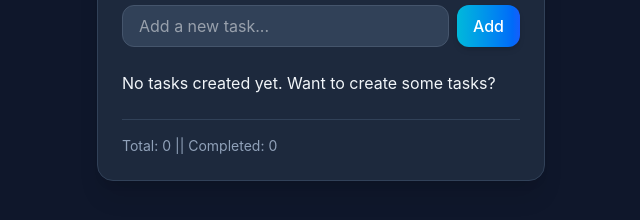
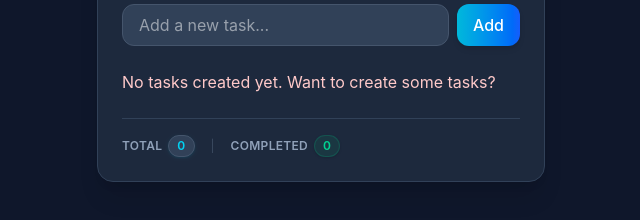
Before and after one commit to arafat-yasin-2413/todo-app, a website built with Vite: page index.html in a window 1280 px wide. Shown: the part 350-570 px from the top of the page, without its empty margins (319-959 px from the left). Built offline with nearby package versions, Linux system fonts and the light colour scheme.

Commit message:
style changes in showing todo stats

```diff
--- a/index.html
+++ b/index.html
@@ -42,10 +42,13 @@
             <!-- Todo Stats -->
             <div
                 class="mt-6 pt-4 border-t border-slate-700 flex justify-between items-center text-sm text-slate-400">
-                <span id="todo-stats">Total: 0 | Completed: 0</span>
+
+                <!-- dynamic todo stats will come from main.ts -->
+                <span id="todo-stats"></span>
+
                 <button
                     id="clear-completed"
-                    class="hover:text-red-400 transition-colors hidden border p-2 rounded cursor-pointer">
+                    class="hover:text-red-300 transition-colors hidden border p-2 rounded cursor-pointer">
                     Clear Completed
                 </button>
             </div>
--- a/src/main.ts
+++ b/src/main.ts
@@ -31,7 +31,25 @@ const updateStats = (): void => {
         (todo) => todo.completed === true,
     ).length;
 
-    todoStats.textContent = `Total: ${totalTodos} || Completed: ${completedTodos} `;
+    // todoStats.textContent = `Total: ${totalTodos} || Completed: ${completedTodos} `;
+
+    todoStats.innerHTML = `
+        <div class="flex items-center gap-4 text-xs font-semibold tracking-wide uppercase">
+            <span class="flex items-center gap-1.5 text-slate-400">
+            Total
+            <span class="bg-slate-700 text-cyan-400 px-2 py-0.5 rounded-full border border-slate-600 shadow-sm shadow-cyan-500/10">
+                ${totalTodos}
+            </span>
+            </span>
+            <span class="text-slate-600 font-light">|</span>
+            <span class="flex items-center gap-1.5 text-slate-400">
+            Completed
+            <span class="bg-emerald-500/10 text-emerald-400 px-2 py-0.5 rounded-full border border-emerald-500/20 shadow-sm">
+                ${completedTodos}
+            </span>
+            </span>
+        </div>
+        `;
 
     // showing or hiding clear button
     if (completedTodos > 0) {
@@ -46,7 +64,7 @@ const renderTodos = (): void => {
     todoList.innerHTML = ""; // clearing previous list
 
     if (todos.length === 0) {
-        todoList.innerHTML = `<li>No tasks created yet. Want to create some tasks? </li>`;
+        todoList.innerHTML = `<li class="text-red-200">No tasks created yet. Want to create some tasks? </li>`;
         updateStats();
         return;
     }
```
